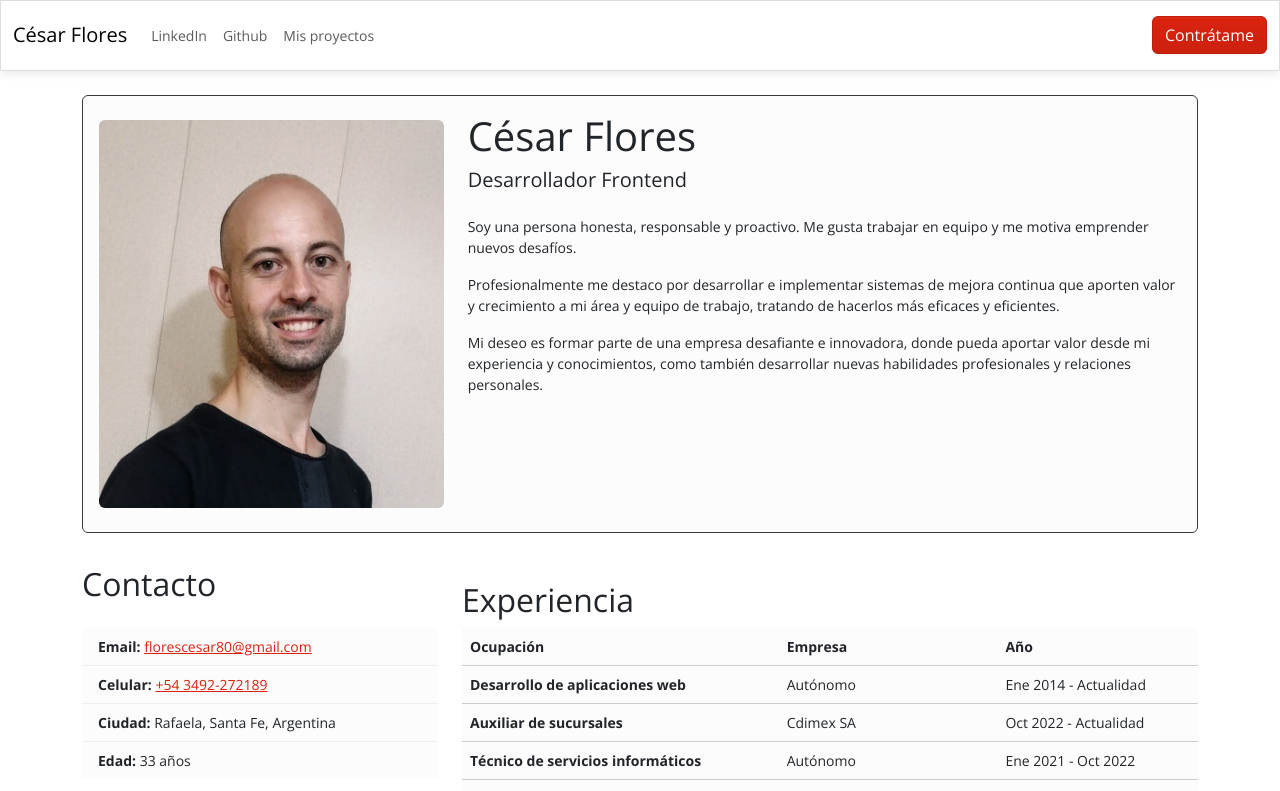
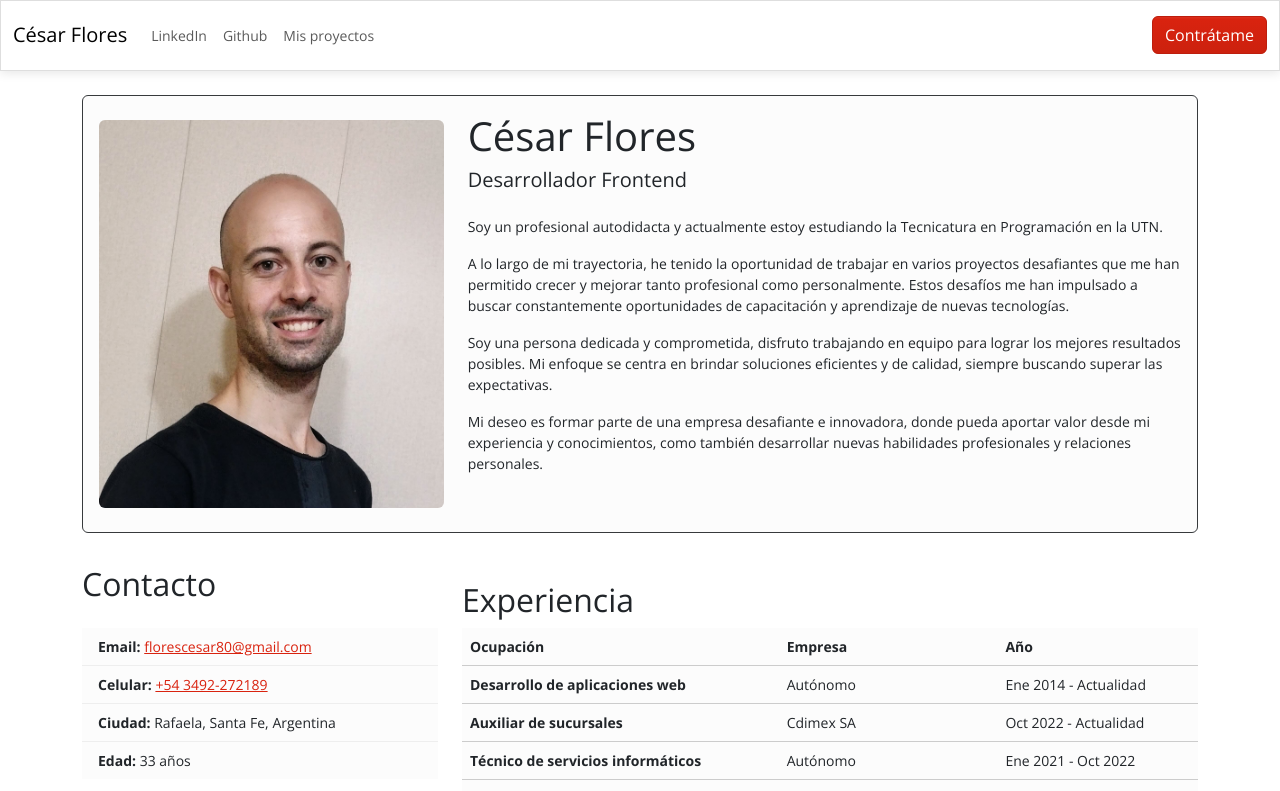
Before and after one commit to csarflores/simple-next-cv, a Next.js app: page / in a window 1280 px wide. Shown: the top 791 px of the page. Built offline with nearby package versions, Linux system fonts and the light colour scheme.

Commit message:
Update personal presentation

```diff
--- a/components/Header.js
+++ b/components/Header.js
@@ -20,10 +20,13 @@ const Header = () => {
               <h5>Desarrollador Frontend</h5>
               <article className="pt-3">
                 <p>
-                  Soy una persona honesta, responsable y proactivo. Me gusta trabajar en equipo y me motiva emprender nuevos desafíos.
+                  Soy un profesional autodidacta y actualmente estoy estudiando la Tecnicatura en Programación en la UTN.
                 </p>
                 <p>
-                  Profesionalmente me destaco por desarrollar e implementar sistemas de mejora continua que aporten valor y crecimiento a mi área y equipo de trabajo, tratando de hacerlos más eficaces y eficientes.
+                  A lo largo de mi trayectoria, he tenido la oportunidad de trabajar en varios proyectos desafiantes que me han permitido crecer y mejorar tanto profesional como personalmente. Estos desafíos me han impulsado a buscar constantemente oportunidades de capacitación y aprendizaje de nuevas tecnologías.
+                </p>
+                <p>
+                  Soy una persona dedicada y comprometida, disfruto trabajando en equipo para lograr los mejores resultados posibles. Mi enfoque se centra en brindar soluciones eficientes y de calidad, siempre buscando superar las expectativas.
                 </p>
                 <p>
                   Mi deseo es formar parte de una empresa desafiante e innovadora, donde pueda aportar valor desde mi experiencia y conocimientos, como también desarrollar nuevas habilidades profesionales y relaciones personales.
```
